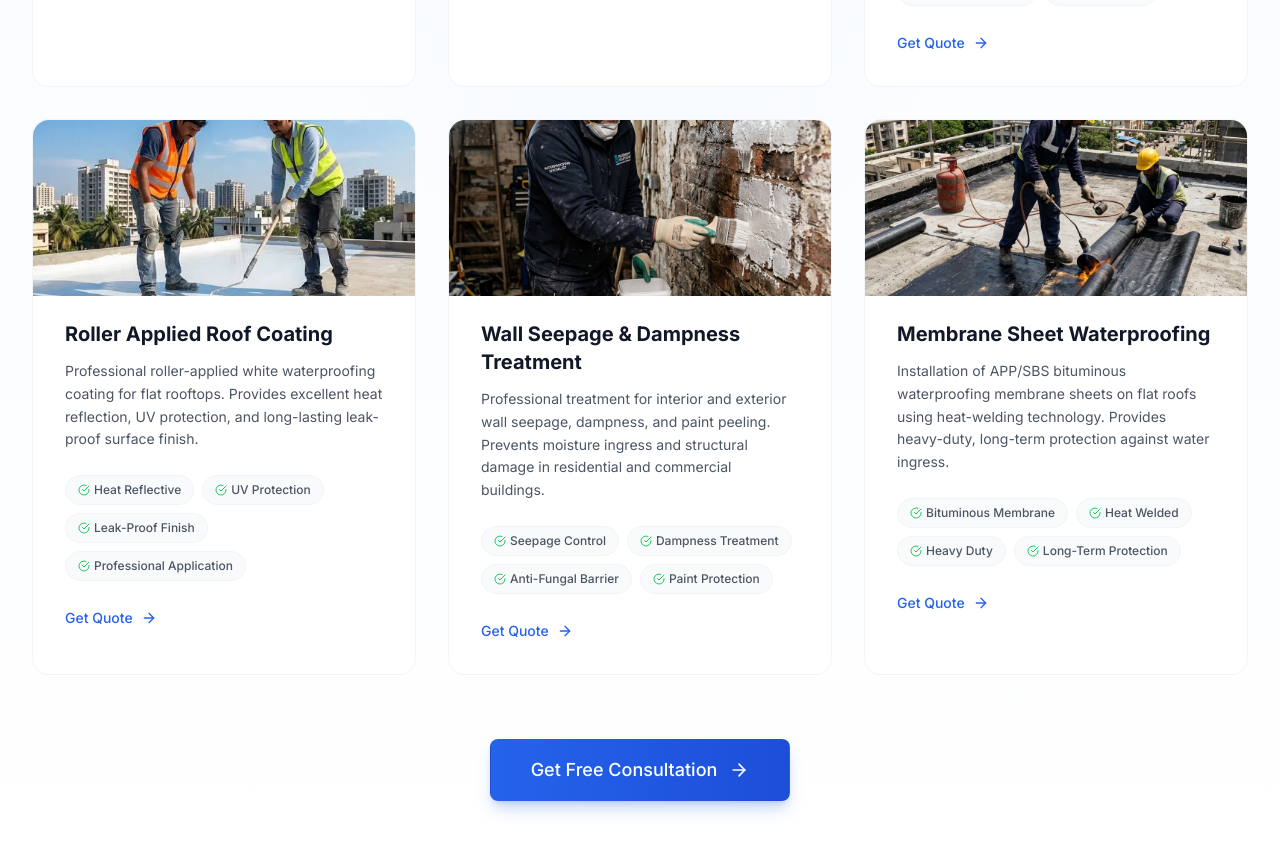
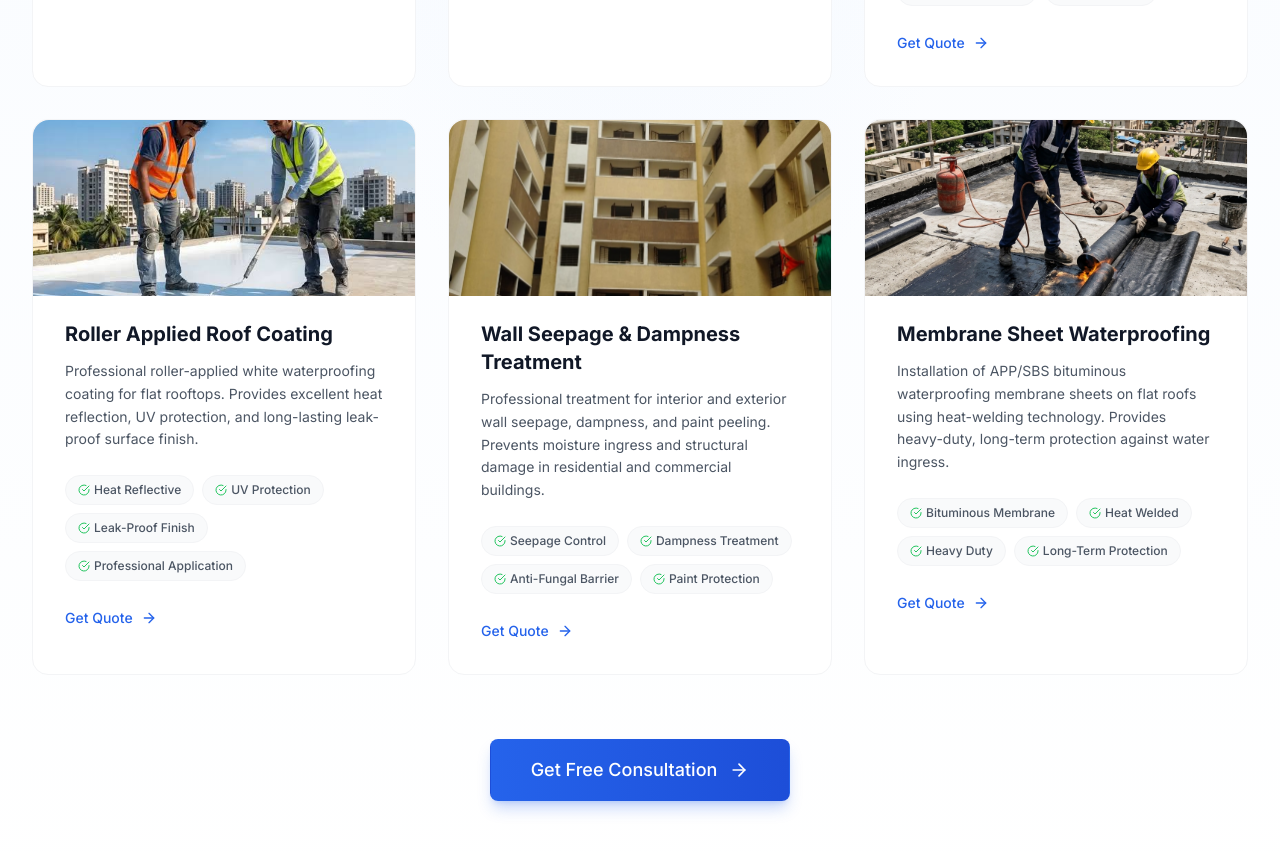
Before and after one commit to rehantanwar325-prog/-CENTRAL-INDIA-WATERPROOFING, a Next.js app: page / in a window 1280 px wide. Shown: the part 1706-2558 px from the top of the page. Built offline with nearby package versions, Linux system fonts and the light colour scheme.

Commit message:
Update service cards with actual uploaded images

```diff
--- a/src/components/Services.tsx
+++ b/src/components/Services.tsx
@@ -33,7 +33,7 @@ const services = [
     gradient: 'from-purple-500 to-violet-500',
   },
   {
-    img: '/images/services/wall_seepage.png',
+    img: '/images/services/wall_seepage.jpg',
     title: 'Wall Seepage & Dampness Treatment',
     description: 'Professional treatment for interior and exterior wall seepage, dampness, and paint peeling. Prevents moisture ingress and structural damage in residential and commercial buildings.',
     features: ['Seepage Control', 'Dampness Treatment', 'Anti-Fungal Barrier', 'Paint Protection'],
```
Also changed, not shown: public/images/services/bathroom.png, public/images/services/wall_seepage.jpg (added).
